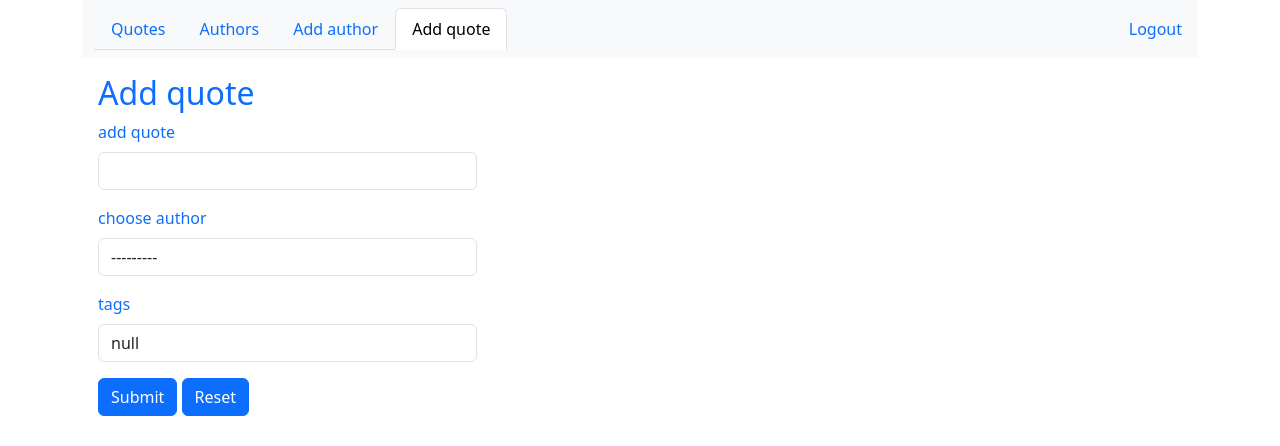
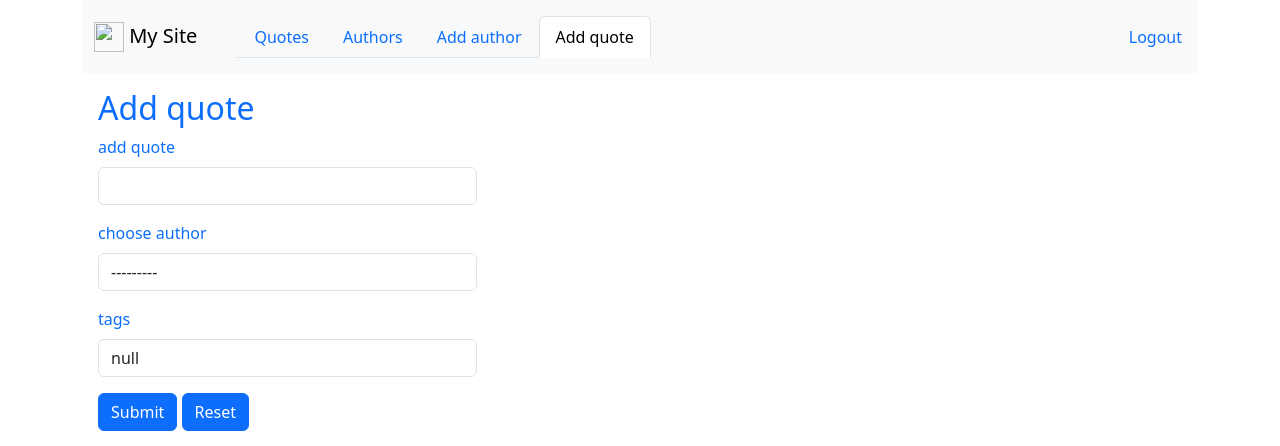
Before and after one commit to Kirienko-Alyona/python_web_hw10, a Django app: page /add_quote/ in a window 1280 px wide. Shown: the top 446 px of the page. Run offline with Django 4.2, Linux system fonts and the light colour scheme; the visitor is signed in with stand-in values (Sample User, id 1); data that the repository does not hold is empty.

Commit message:
added logo

```diff
--- a/hw10/hw10/mysite/app_mysite/templates/app_mysite/base.html
+++ b/hw10/hw10/mysite/app_mysite/templates/app_mysite/base.html
@@ -12,8 +12,18 @@
 </head>
 <body>
 
+
+
     <main class="container">
         <nav class="navbar navbar-expand-lg bg-body-tertiary">
+            <nav class="navbar bg-body-tertiary">
+                <div class="container-fluid">
+                  <a class="navbar-brand" href="#">
+                    <img src="{% static 'favicon.ico' %}" width="30px" height="30px" class="d-inline-block align-text-top">
+                    My Site
+                  </a>
+                </div>
+            </nav>
             <a href="{% url 'app_mysite:quotes' %}"></a>
 
             {% if user.is_authenticated %}
```
Lines whose indentation alone changed are shown as unchanged.
